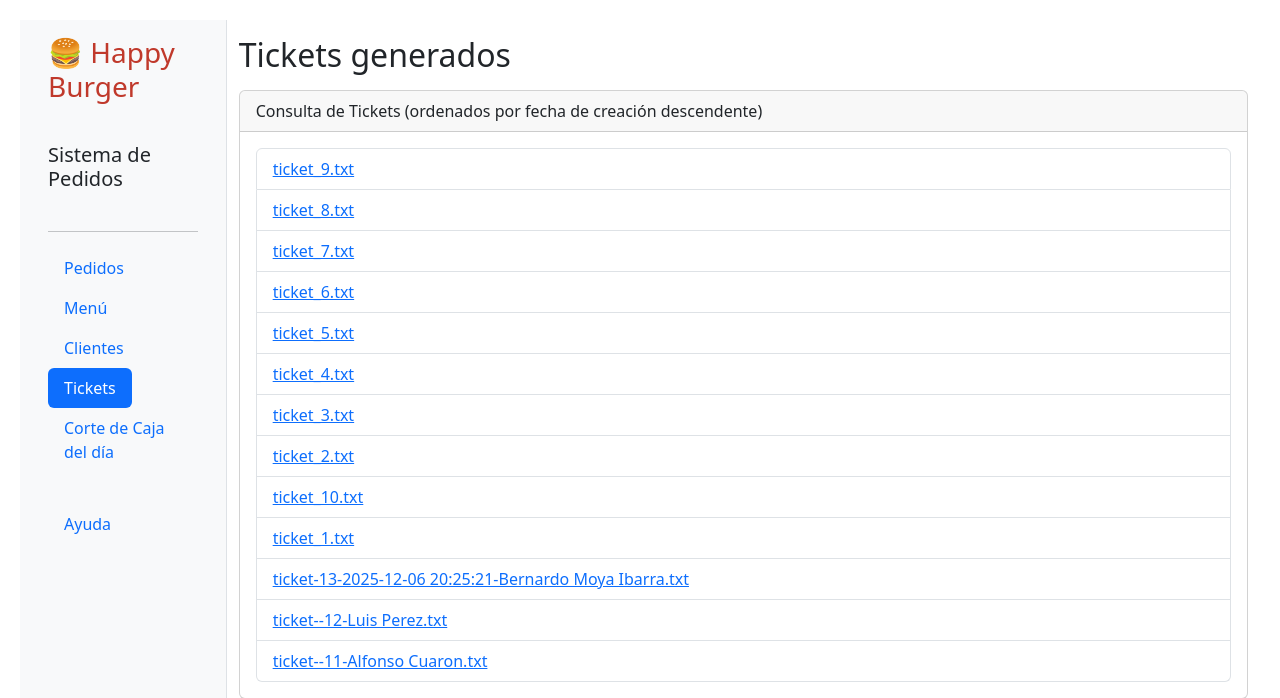
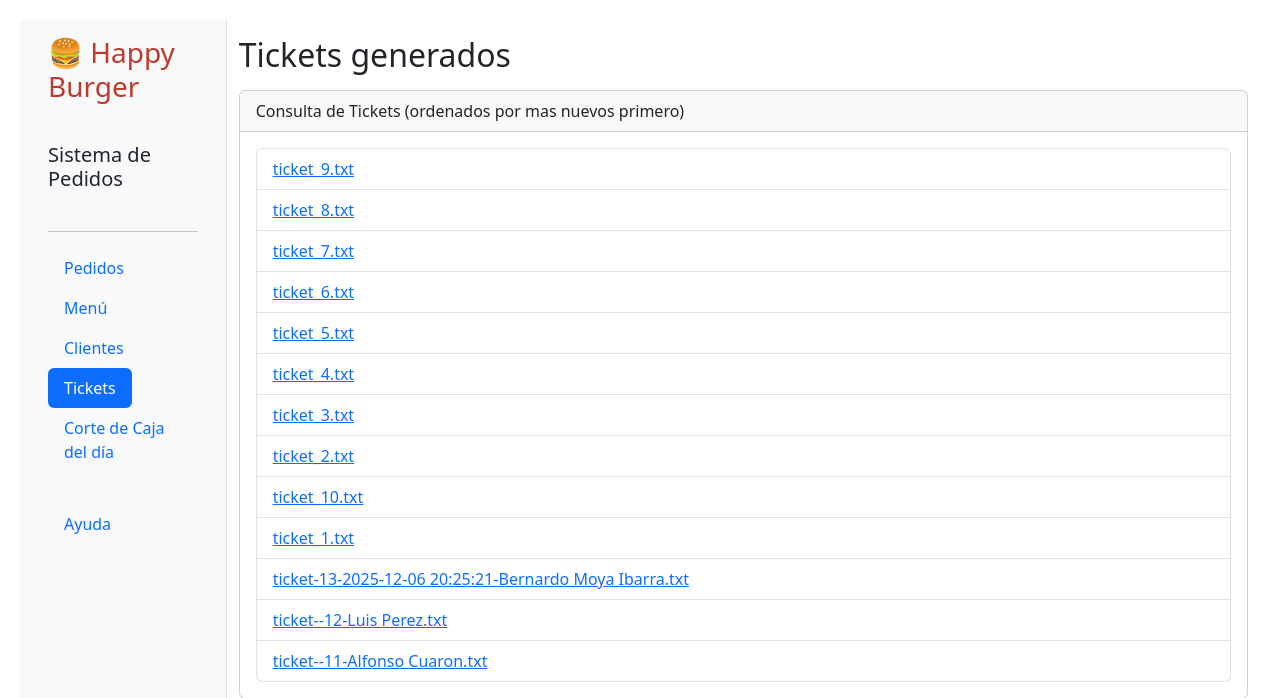
Before and after one commit to bmjimenez/Happy_Burguer_CRUD, a Flask app: page / in a window 1280 px wide, after a click on "Tickets". Shown: the top 698 px of the page. Run offline with Flask 3, Linux system fonts and the light colour scheme; data comes from the database, SQL or seed files in the repository.

Commit message:
Modificar descripcion de orden de tickets en index.html

```diff
--- a/templates/index.html
+++ b/templates/index.html
@@ -446,7 +446,7 @@
     <h2 class="mb-3">Tickets generados</h2>
 
     <div class="card section-card">
-        <div class="card-header">Consulta de Tickets (ordenados por fecha de creación descendente)</div>
+        <div class="card-header">Consulta de Tickets (ordenados por mas nuevos primero)</div>
         <div class="card-body">
 
             {% if tickets %}
```
Also changed, not shown: 1 other file.
